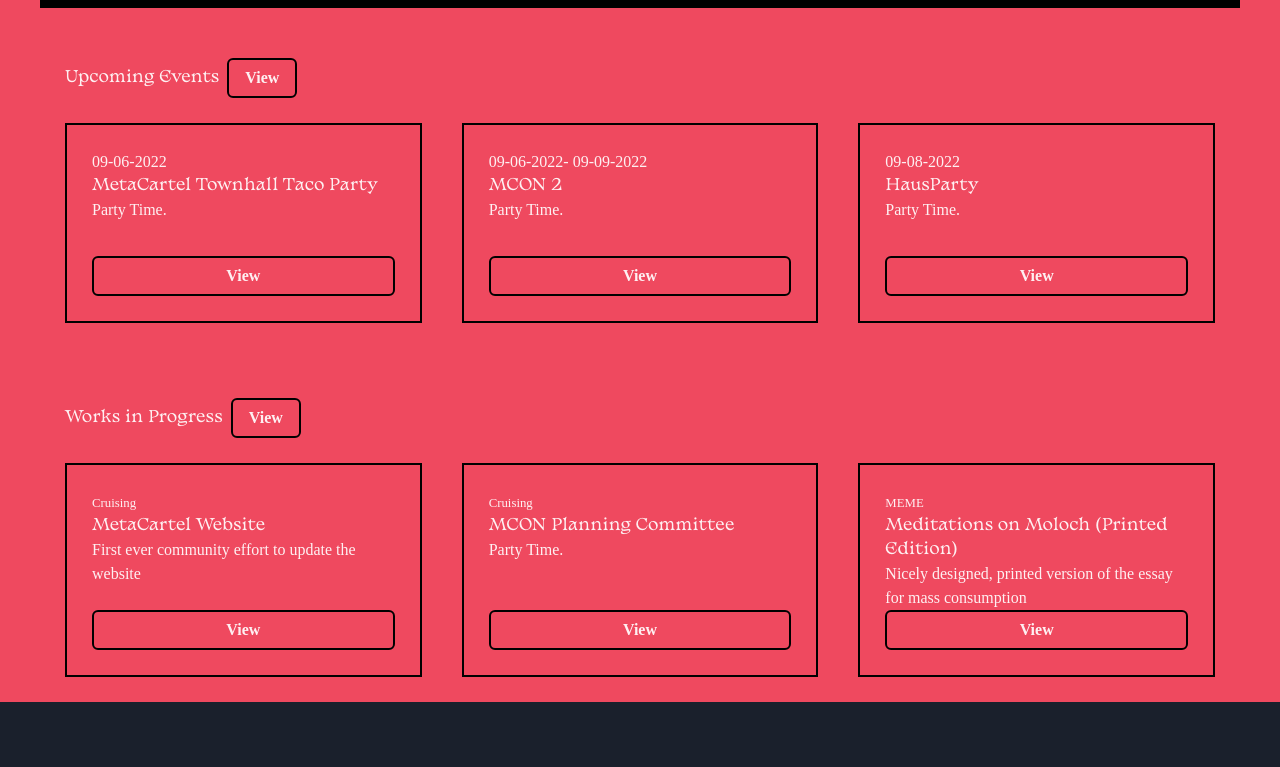
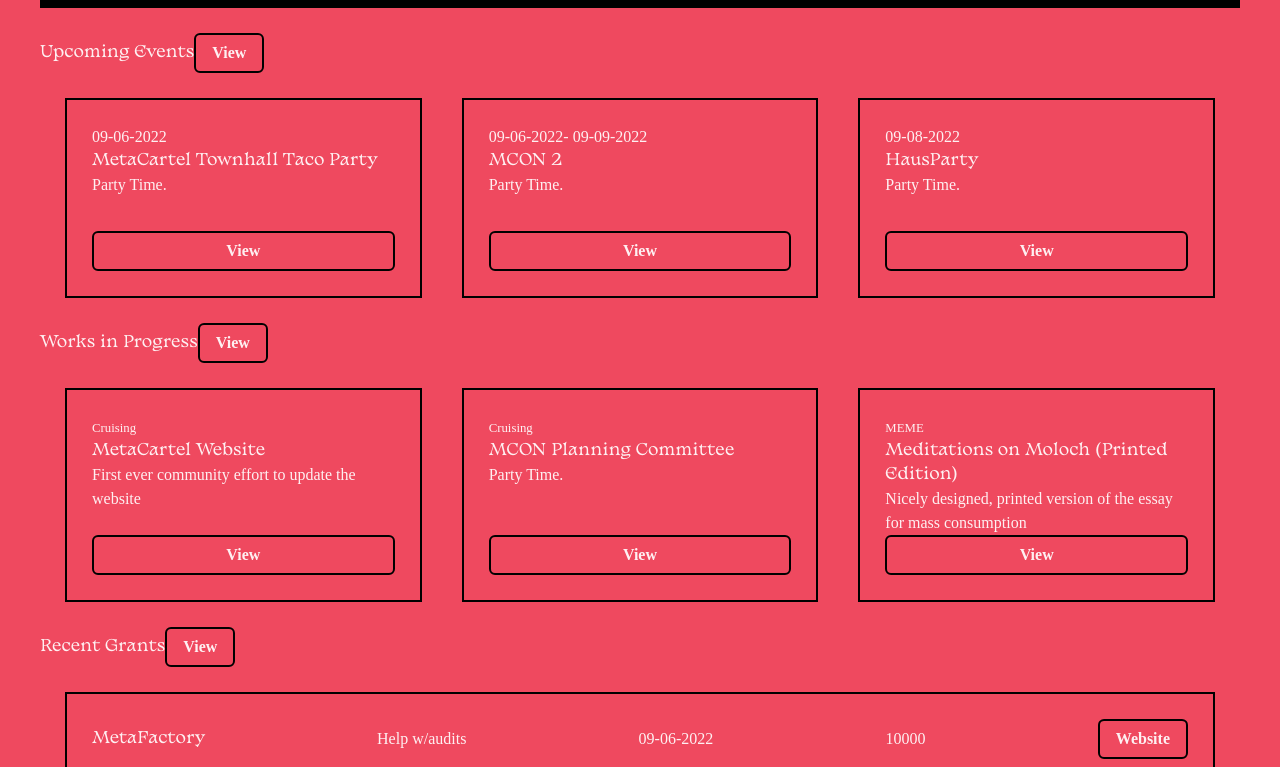
Before and after one commit to metacartel/metacartel-org-site, a Next.js app: page / in a window 1280 px wide. Shown: the part 2073-2840 px from the top of the page. Before the commit the page ends 2775 px from the top, so only its background shows below. Built offline with nearby package versions, Linux system fonts and the light colour scheme; a web font is replaced by a local one.

Commit message:
finish start on grantlist

```diff
--- a/components/CalendarList.tsx
+++ b/components/CalendarList.tsx
@@ -1,4 +1,4 @@
-import { Flex, HStack, Text, Box, Button, SimpleGrid, GridItem, Heading, propNames } from '@chakra-ui/react'
+import { Flex, HStack, Box, Button, SimpleGrid, GridItem, Heading, propNames } from '@chakra-ui/react'
 import { DatasetJsonLd } from 'next-seo'
 import { CalendarItem } from '../components/CalendarItem'
 
@@ -25,24 +25,7 @@
 
 export const CalendarList = () => {
   return (
-    <Box p={25}>
-      <HStack flexDirection="row" py={25}>
-        <h2>Upcoming Events</h2>
-        <Button
-          as='a'
-          borderWidth={2}
-          borderColor="brand.black"
-          borderStyle={'solid'}
-          px={4}
-          py={2}
-          whiteSpace="nowrap"
-          bg='none'
-          cursor='pointer'
-          _hover={{bg: 'brand.black', color: 'white'}}
-        >
-          View
-        </Button>
-      </HStack>
+    <Box px={25}>
       <SimpleGrid columns={[1, null, 2, 3]} spacing='40px'>
         {data.map(({start, end, title, desc, url }) => (
             <CalendarItem
--- /dev/null
+++ b/components/GrantItem.tsx
@@ -0,0 +1,51 @@
+import { BoxProps, Button, Flex, HStack, Image, Text  } from '@chakra-ui/react'
+
+interface GrantItemProps extends BoxProps {
+  date: string
+  title: string
+  desc: string
+  url: string
+  amount: string
+}
+
+export const GrantItem = ( props: GrantItemProps ) => {
+
+  const { date, title, desc, url, amount } = props
+
+  return (
+    <Flex
+    borderTopWidth={0}
+    borderRightWidth={2}
+    borderBottomWidth={2}
+    borderLeftWidth={2}
+    borderColor="brand.black"
+    borderStyle={'solid'}
+    justifyContent={'space-between'}
+    alignItems={'center'}
+    p={'25'}>
+      <Text as={'h3'}>{title}</Text>
+      <Text>{desc}</Text>
+      <Text>
+          {date}
+      </Text>
+      <Text>{amount}</Text>
+      <Button
+        as='a'
+        borderWidth={2}
+        borderColor="brand.black"
+        borderStyle={'solid'}
+        marginTop={'auto'}
+        px={4}
+        py={2}
+        whiteSpace="nowrap"
+        bg='none'
+        cursor='pointer'
+        _hover={{bg: 'brand.black', color: 'white'}}
+        href={url}
+        target={'_blank'}
+      >
+        Website
+      </Button>
+    </Flex>
+  )
+}
--- /dev/null
+++ b/components/GrantList.tsx
@@ -0,0 +1,44 @@
+import { Flex, HStack, Text, Box, Button, SimpleGrid, GridItem, Heading, propNames } from '@chakra-ui/react'
+import { DatasetJsonLd } from 'next-seo'
+import { GrantItem } from '../components/GrantItem'
+
+const data = [
+  { date: "09-06-2022",
+    title: "MetaFactory",
+    desc: "Help w/audits",
+    url: "https://metafactory.ai",
+    amount: "10000",
+  },
+  { date: "09-06-2022",
+    title: "MetaFactory",
+    desc: "Help w/audits",
+    url: "https://metafactory.ai",
+    amount: "10000",
+  },
+  { date: "09-06-2022",
+    title: "MetaFactory",
+    desc: "Help w/audits",
+    url: "https://metafactory.ai",
+    amount: "10000",
+  },
+]
+
+export const GrantList = () => {
+  return (
+    <Box px={25}>
+      <SimpleGrid columns={1}>
+        <Box w={'100%'} borderBottom={'2px solid #000'} />
+        {data.map(({date, title, desc, url, amount }) => (
+            <GrantItem
+              key={title}
+              date={date}
+              title={title}
+              desc={desc}
+              url={url}
+              amount={amount}
+            />
+        ))}
+      </SimpleGrid>
+    </Box>
+  )
+}
--- a/components/WipList.tsx
+++ b/components/WipList.tsx
@@ -1,4 +1,4 @@
-import { HStack, Text, Box, Button, SimpleGrid, } from '@chakra-ui/react'
+import { Flex, Box, Button, SimpleGrid, } from '@chakra-ui/react'
 import { DatasetJsonLd } from 'next-seo'
 import { WipItem } from '../components/WipItem'
 
@@ -22,24 +22,7 @@
 
 export const WipList = () => {
   return (
-    <Box p={25}>
-      <HStack flexDirection="row" py={25}>
-        <h2>Works in Progress</h2>
-        <Button
-          as='a'
-          borderWidth={2}
-          borderColor="brand.black"
-          borderStyle={'solid'}
-          px={4}
-          py={2}
-          whiteSpace="nowrap"
-          bg='none'
-          cursor='pointer'
-          _hover={{bg: 'brand.black', color: 'white'}}
-        >
-          View
-        </Button>
-      </HStack>
+    <Box px={25}>
       <SimpleGrid columns={[1, null, 2, 3]} spacing='40px'>
         {data.map(({status, title, desc, url }) => (
             <WipItem
--- a/components/index.ts
+++ b/components/index.ts
@@ -2,6 +2,8 @@
 export * from "./CalendarList"
 export * from "./WipItem"
 export * from "./WipList"
+export * from "./GrantItem"
+export * from "./GrantList"
 export * from "./Icon"
 export * from "./IconHeading"
 export * from "./Motto"
--- a/pages/index.tsx
+++ b/pages/index.tsx
@@ -1,11 +1,12 @@
-import { Flex, Box } from "@chakra-ui/react";
-import { CalendarList, PhotoCarousel, ShotsFired, PageHero, Motto, WipList } from "../components"
+import { Flex, Box, Button } from "@chakra-ui/react";
+import { CalendarList, GrantList, PhotoCarousel, ShotsFired, PageHero, Motto, WipList } from "../components"
 
 const Home = () => {
   return (
     <Flex
       height={'100%'}
       maxWidth={'1200px'}
+      minWidth={'100%'}
       margin={'0 auto'}
       direction={'column'}
     >
@@ -17,8 +18,60 @@
         <ShotsFired />
         <PhotoCarousel />
       </Box>
+      <Flex justifyContent={'space-betwen'} alignItems={'center'} py={25}>
+        <h2>Upcoming Events</h2>
+        <Button
+          as='a'
+          borderWidth={2}
+          borderColor="brand.black"
+          borderStyle={'solid'}
+          px={4}
+          py={2}
+          whiteSpace="nowrap"
+          bg='none'
+          cursor='pointer'
+          _hover={{bg: 'brand.black', color: 'white'}}
+        >
+          View
+        </Button>
+      </Flex>
       <CalendarList />
+      <Flex justifyContent={'space-betwen'} alignItems={'center'} py={25}>
+        <h2>Works in Progress</h2>
+        <Button
+          as='a'
+          borderWidth={2}
+          borderColor="brand.black"
+          borderStyle={'solid'}
+          px={4}
+          py={2}
+          whiteSpace="nowrap"
+          bg='none'
+          cursor='pointer'
+          _hover={{bg: 'brand.black', color: 'white'}}
+        >
+          View
+        </Button>
+      </Flex>
       <WipList />
+      <Flex justifyContent={'space-betwen'} alignItems={'center'} py={25}>
+        <h2>Recent Grants</h2>
+        <Button
+          as='a'
+          borderWidth={2}
+          borderColor="brand.black"
+          borderStyle={'solid'}
+          px={4}
+          py={2}
+          whiteSpace="nowrap"
+          bg='none'
+          cursor='pointer'
+          _hover={{bg: 'brand.black', color: 'white'}}
+        >
+          View
+        </Button>
+      </Flex>
+      <GrantList />
   </Flex>
   );
 }
```
Also changed, not shown: pages/ecosystem.tsx (+6 -1 lines), pages/grants.tsx (+6 -1 lines), public/logos/metafactory.svg (added).
